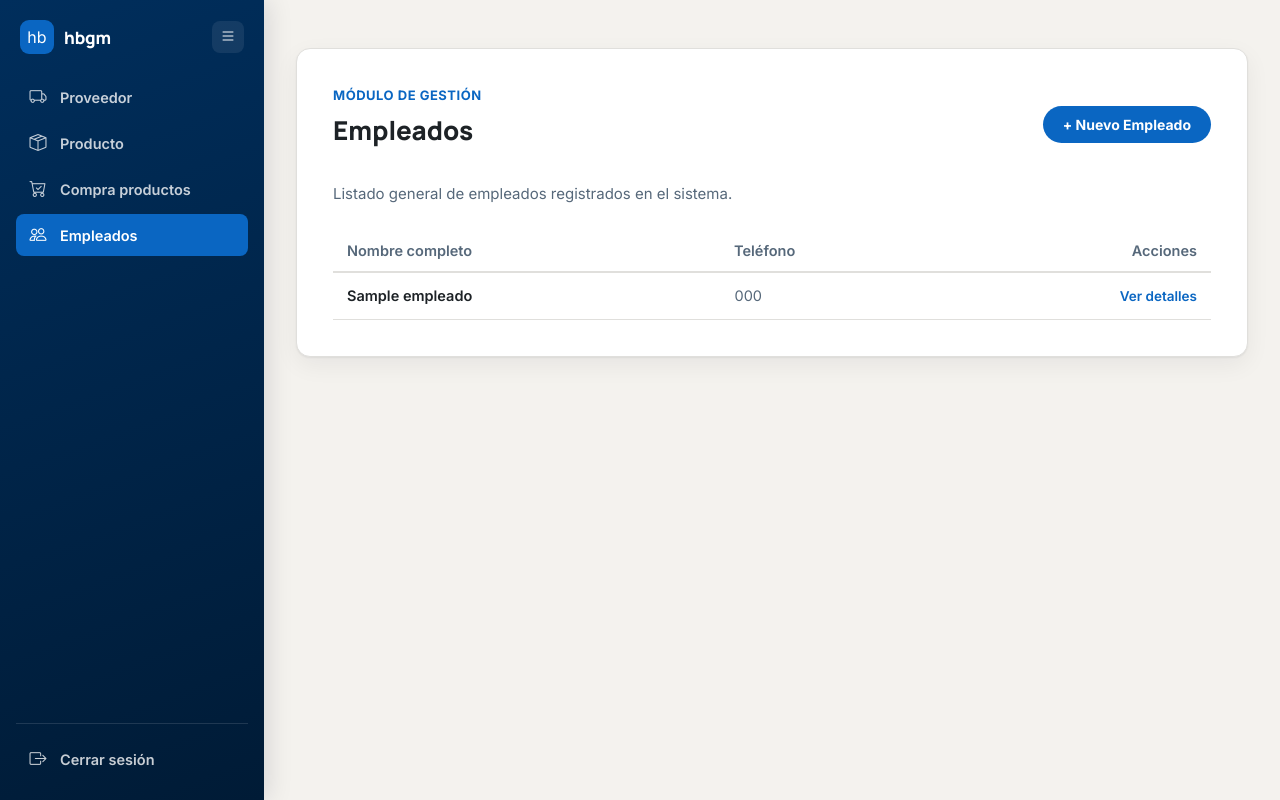
After one commit to gurrolaH/login_django_pp, a Django app: page /empleados/listar-empleados/ in a window 1280 px wide. The commit adds this page. Run offline with Django 5.2, Linux system fonts and the light colour scheme; a user stored in the database is signed in; tables that the repository leaves empty hold one stand-in row (values such as "Sample post").

Commit message:
feat (READ): Consultar los empleados en existencia.

```diff
--- /dev/null
+++ b/app/empleado/templates/empleados/lista-empleados.html
@@ -0,0 +1,56 @@
+{% extends 'users/base.html' %}
+
+{% block title %} Lista de Empleados {% endblock %}
+
+{% block content %}
+<div class="home-shell" style="max-width: 1000px;">
+
+    <!-- Tarjeta contenedora principal -->
+    <div class="welcome-card">
+        <div style="display: flex; justify-content: space-between; align-items: center; margin-bottom: 24px;">
+            <div>
+                <p class="eyebrow">Módulo de Gestión</p>
+                <h1>Empleados</h1>
+            </div>
+            <!-- Botón para crear un nuevo registro -->
+            <a href="#" class="btn-primary" style="display: inline-block; width: auto; text-decoration: none; padding: 10px 20px; font-size: 14px;">
+                + Nuevo Empleado
+            </a>
+        </div>
+
+        <p style="margin-bottom: 24px;">Listado general de empleados registrados en el sistema.</p>
+
+        <!-- Tabla de datos -->
+        <div style="overflow-x: auto;">
+            <table style="width: 100%; border-collapse: collapse; text-align: left; font-size: 14.5px;">
+                <thead>
+                    <tr style="border-bottom: 2px solid var(--border); color: var(--text-secondary);">
+                        <th style="padding: 12px 14px; font-weight: 600;">Nombre completo</th>
+                        <th style="padding: 12px 14px; font-weight: 600;">Teléfono</th>
+                        <th style="padding: 12px 14px; font-weight: 600; text-align: right;">Acciones</th>
+                    </tr>
+                </thead>
+                <tbody>
+                    {% for empleado in empleados %}
+                        <tr style="border-bottom: 1px solid var(--border);">
+                            <td style="padding: 14px; font-weight: 600; color: var(--text-primary);">{{ empleado.nombre }}</td>
+                            <td style="padding: 14.5px; color: var(--text-secondary);">{{ empleado.telefono|default:"No registrado" }}</td>
+                            <td style="padding: 14px; text-align: right;">
+                                <a href="#" style="color: var(--li-blue); text-decoration: none; font-weight: 600; font-size: 13.5px;">Ver detalles</a>
+                            </td>
+                        </tr>
+                    {% empty %}
+                        <tr>
+                            <td colspan="3" style="text-align: center; padding: 40px; color: var(--text-secondary);">
+                                <i class="bi bi-inbox" style="font-size: 28px; display: block; margin-bottom: 8px;"></i>
+                                No hay empleados registrados en la base de datos.
+                            </td>
+                        </tr>
+                    {% endfor %}
+                </tbody>
+            </table>
+        </div>
+
+    </div>
+</div>
+{% endblock %}
--- a/app/empleado/urls.py
+++ b/app/empleado/urls.py
@@ -1,6 +1,9 @@
 from django.urls import path
 from . import views
 
+app_name = 'empleado'
+
 urlpatterns = [
-
+    path('listar-empleados/', views.listar_empleados_view, name='lista'),
+    #path('registrar-empleados', views.registrar_empleados_view, name='crear'),
 ]
--- a/app/empleado/views.py
+++ b/app/empleado/views.py
@@ -1,3 +1,20 @@
-from django.shortcuts import render
+from django.shortcuts import render, redirect
+from django.contrib.auth.decorators import login_required
+from .models import Empleado
 
-# Create your views here.
+
+
+# Esta vista nos permitirá listar a todos los empleados:
+@login_required
+def listar_empleados_view(request):
+
+    # Obtener lso datos del modelo sin filtros.
+    empleados = Empleado.objects.all()
+
+    # Pasar los datos a un context.
+    context = {
+        'empleados': empleados
+    }
+
+    # Hacer la el reenderizado.
+    return render(request, 'empleados/lista-empleados.html', context)
--- a/app/users/templates/users/base.html
+++ b/app/users/templates/users/base.html
@@ -593,7 +593,7 @@
             </a>
           </li>
           <li class="sidebar-item">
-            <a href="#" class="sidebar-link">
+            <a href="{% url 'empleado:lista' %}" class="sidebar-link">
               <i class="bi bi-people sidebar-icon"></i>
               <span class="sidebar-text">Empleados</span>
             </a>
```
